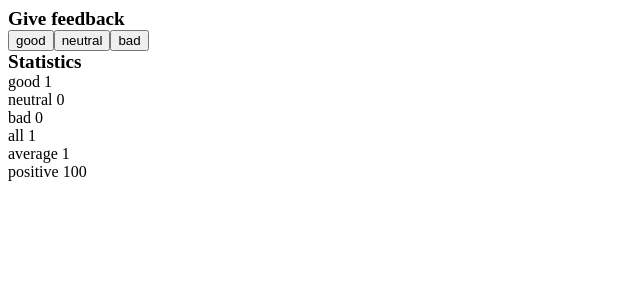
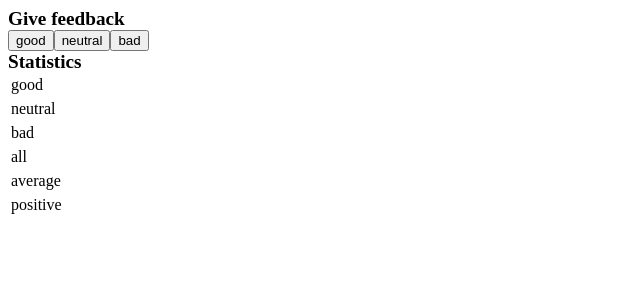
Before and after one commit to HossBigft/fullStackOpen, a React (Vite) app in the folder part1/unicafe/: page / in a window 1280 px wide. Both pictures are taken after a click on the button "good". Shown: the top 300 px of the page, without its empty margins (0-640 px from the left). Built offline with nearby package versions, Linux system fonts and the light colour scheme.

Commit message:
Add 1.11*: unicafe step6 except percent sign

```diff
--- a/part1/unicafe/src/App.jsx
+++ b/part1/unicafe/src/App.jsx
@@ -9,9 +9,13 @@ const Button = (props) => (
 const StatisticLine = ({text,value}) => {
 
   return (
-    <div>
-      {text} {value}
-    </div>
+    <table>
+      <tbody>
+      <tr>
+        <td>{text}</td>
+      </tr>
+      </tbody>
+    </table>
   )
 }
 
@@ -27,14 +31,12 @@ const Statistics = ({good,bad,neutral}) => {
   return(
     <div>
       <big><b>Statistics</b></big>
-      <div>
             < StatisticLine text="good" value={good} />
             < StatisticLine text="neutral" value={neutral} />
             < StatisticLine text="bad" value={bad} />
             < StatisticLine text="all" value={sum} />
             < StatisticLine text="average" value={(good+bad*-1)/sum} />
             < StatisticLine text="positive" value={(good/sum)*100} />
-      </div>
     </div>
   )
 }
```
Lines whose indentation alone changed are shown as unchanged.
